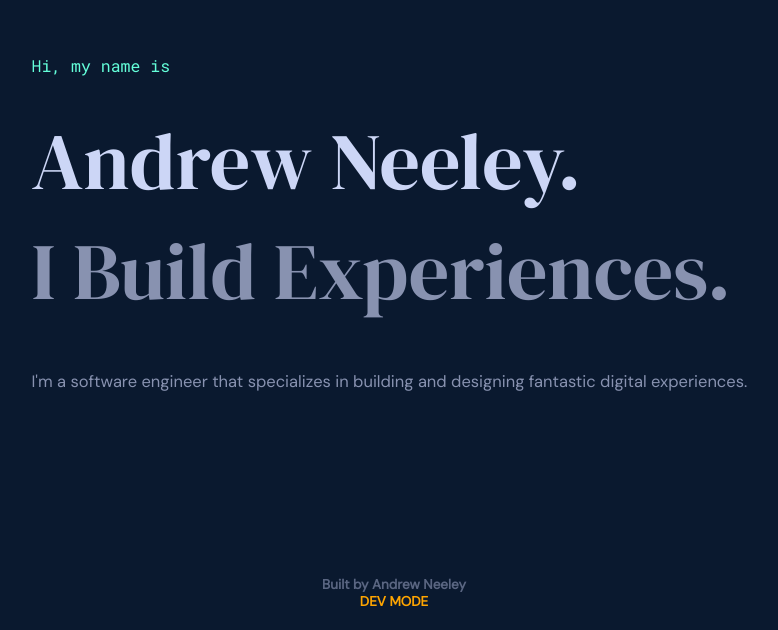
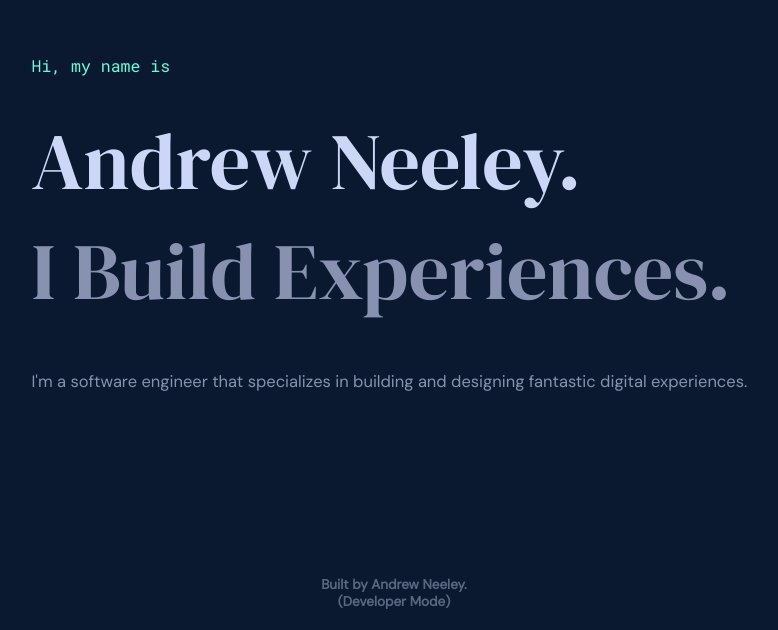
Before and after one commit to aneeley100/portfolio, a React (Create React App) app: page / in a window 1280 px wide. Shown: the part 170-800 px from the top of the page, without its empty margins (246-1024 px from the left). Built offline with nearby package versions, Linux system fonts and the light colour scheme.

Commit message:
better dev mode

```diff
--- a/src/App.css
+++ b/src/App.css
@@ -34,6 +34,12 @@
   /* animation-duration: 9s; */
 }
 
+.DevMode {
+  position: absolute;
+  bottom: 0;
+  left: 0;
+}
+
 @keyframes cursor {
   50% {
     content: '|'
--- a/src/CustomComponents.js
+++ b/src/CustomComponents.js
@@ -38,8 +38,8 @@ function CustomFooter() {
         return (
             <footer>
                 <Stack>
-                    <Typography variant="caption" color={DarkTheme.palette.primary.dim}>Built by Andrew Neeley</Typography>
-                    <Typography variant="caption" color={DarkTheme.colors.devAlert}>DEV MODE</Typography>
+                    <Typography variant="caption" color={DarkTheme.palette.primary.dim}>Built by Andrew Neeley.</Typography>
+                    <Typography variant="caption" color={DarkTheme.palette.primary.dim}>(Developer Mode)</Typography>
                 </Stack>
             </footer>
         )
```
